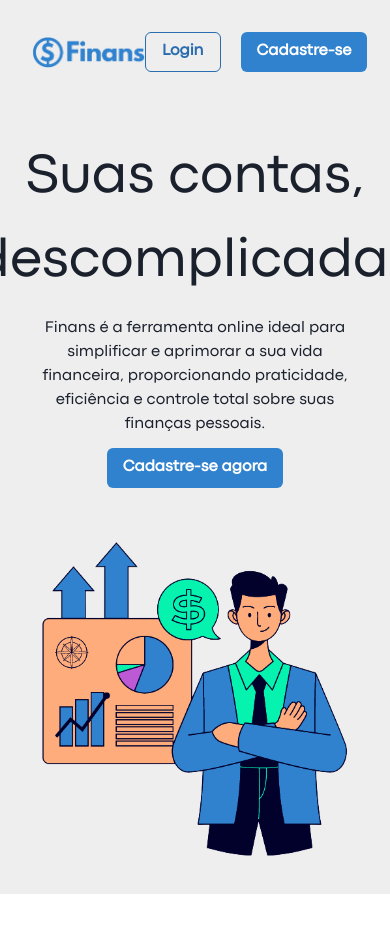
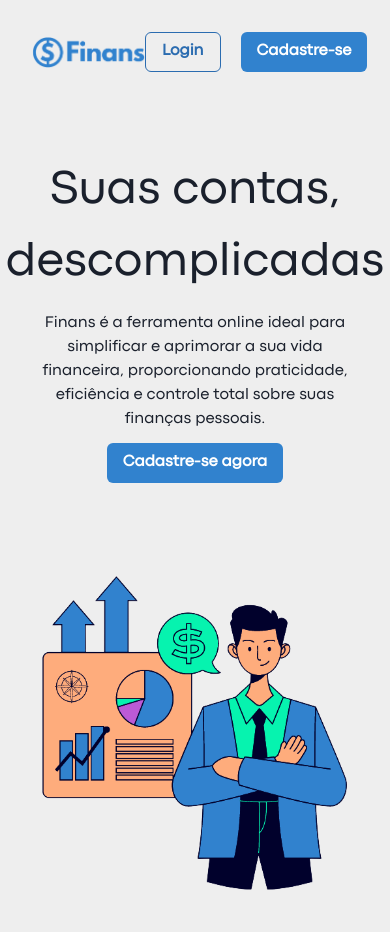
Before and after one commit to JoaoGabriellBR/finans, a React (Vite) app: page / in a window 390 px wide. Shown: the top 932 px of the page. Before the commit the page ends 894 px from the top, so only its background shows below. Built offline with nearby package versions, Linux system fonts and the light colour scheme.

Commit message:
refactor: Home screen

```diff
--- a/src/screens/Home/index.tsx
+++ b/src/screens/Home/index.tsx
@@ -1,19 +1,20 @@
 import { Container, Section } from "./styles";
-import { Button, Text } from "@chakra-ui/react";
+import { Button, Text, useMediaQuery } from "@chakra-ui/react";
 import money from "../../assets/money.png";
 import Header from "../../components/Header";
 import { useNavigate } from "react-router-dom";
 
 export default function Home() {
   const navigate = useNavigate();
+  const [isMobile] = useMediaQuery("(max-width: 1024px)");
 
   return (
+    <>
+      <Header />
       <Container>
-      <Header />
-
         <Section>
           <div className="div-text">
-          <Text mb={3} fontSize="3.5rem">
+            <Text mb={3} fontSize={isMobile ? "3rem" : "3.5rem"}>
               Suas contas, descomplicadas
             </Text>
             <Text mb={3} fontSize="1rem">
@@ -31,5 +32,6 @@ export default function Home() {
           </div>
         </Section>
       </Container>
+    </>
   );
 }
--- a/src/screens/Home/styles.ts
+++ b/src/screens/Home/styles.ts
@@ -1,7 +1,6 @@
 import styled from "styled-components";
 
 export const Container = styled.div`
-  overflow: hidden;
   min-height: 100vh;
   display: grid;
   grid-template-rows: auto 1fr auto;
@@ -18,7 +17,6 @@ export const Section = styled.section`
   width: 100%;
   height: 100%;
   background-color: #eee;
-
   display: flex;
   flex-direction: row;
   justify-content: space-between;
```
Lines whose indentation alone changed are shown as unchanged.
